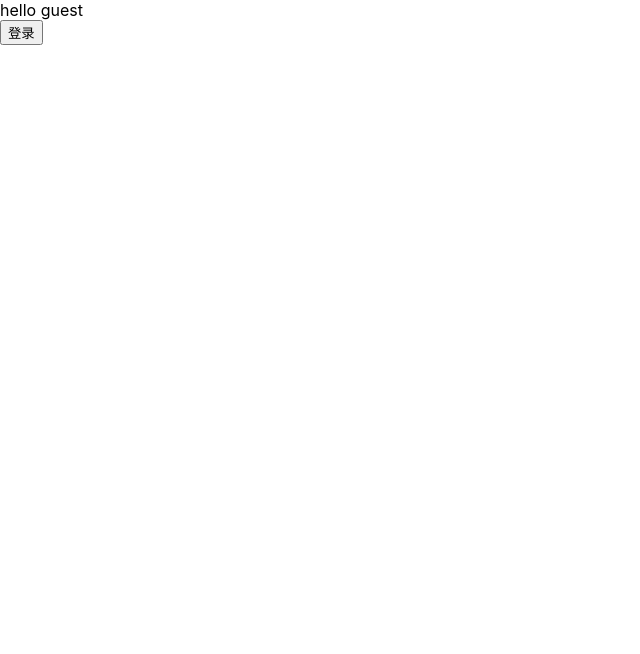
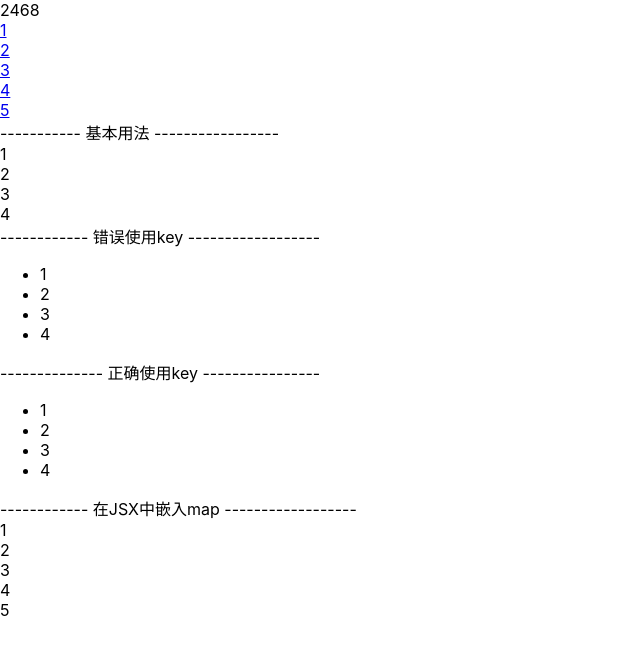
Before and after one commit to lipengzhenshuai/reactLearn, a React (Create React App) app: page / in a window 1280 px wide. Shown: the top 654 px of the page, without its empty margins (0-640 px from the left). Built offline with nearby package versions, Linux system fonts and the light colour scheme.

Commit message:
[feat] 增加循环模块的代码

```diff
--- a/src/index.js
+++ b/src/index.js
@@ -7,7 +7,8 @@ import './index.css';
 // import App from './pages/3classComponent';
 // import App from './pages/5Clock';
 // import App from './pages/6Event';
-import App from './pages/7Condition';
+// import App from './pages/7Condition';
+import App from './pages/8cycle';
 
 
 import * as serviceWorker from './serviceWorker';
--- /dev/null
+++ b/src/pages/8cycle.jsx
@@ -0,0 +1,80 @@
+import React from 'react';
+
+export default class Cycle extends React.Component {
+
+    render() {
+
+        const numbersOne = [1,2,3,4];
+        const numbersDoule = numbersOne.map(item => item * 2);
+        const numbers = [1,2,3,4,5];
+        const listItems = numbers.map((item) =>  <div><a key={item.toString()} href='baidu.com'>{item}</a></div>);
+        return (
+            <div>
+                {numbersDoule}
+                <br/>
+                {listItems}
+                <div>----------- 基本用法  -----------------</div>
+                <NumberList number={numbersOne}></NumberList>
+                <div>------------ 错误使用key ------------------</div>
+                <NumberListError number={numbersOne}></NumberListError>
+                <div>-------------- 正确使用key ----------------</div>
+                <NumberListRight number={numbersOne}></NumberListRight>
+                <div>------------ 在JSX中嵌入map ------------------</div>
+                {
+                    numbers.map(item => <div>{item}</div>)
+                }
+            </div>
+        );
+    }
+}
+
+/**
+ *
+ * @param {*} props
+ *
+ * key
+ *  1.帮助识别哪些元素改变了,比如被添加还是被删除
+ *  2.key最好是这个列表中独一无二的字符串，通常使用元素的id
+ *  3.万不得已使用index作为索引
+ */
+
+function NumberList(props) {
+    const number = props.number;
+    const listItems = number.map(item => {
+        return <div key={item.toString()}>{item}</div>
+    });
+    return listItems;
+}
+
+/**
+ *
+ * 元素的key只有放在数组就近的上下文中才有意义
+ * key在兄弟节点之间必须唯一
+ */
+
+function NumberListError(props) {
+    const number = props.number;
+    const listItems = number.map(item => {
+        return <ListItems number={item}></ListItems>
+    });
+    return <ul>{listItems}</ul>;
+}
+
+ function ListItems(props) {
+    const number = props.number;
+    return <li key={number}>{number}</li>
+ }
+
+
+function NumberListRight(props) {
+    const number = props.number;
+    const listItems = number.map(item => {
+        return <ListItemsRight key={item} number={item}></ListItemsRight>
+    });
+    return <ul>{listItems}</ul>;
+}
+
+function ListItemsRight(props) {
+    const number = props.number;
+    return <li>{number}</li>
+ }
```
